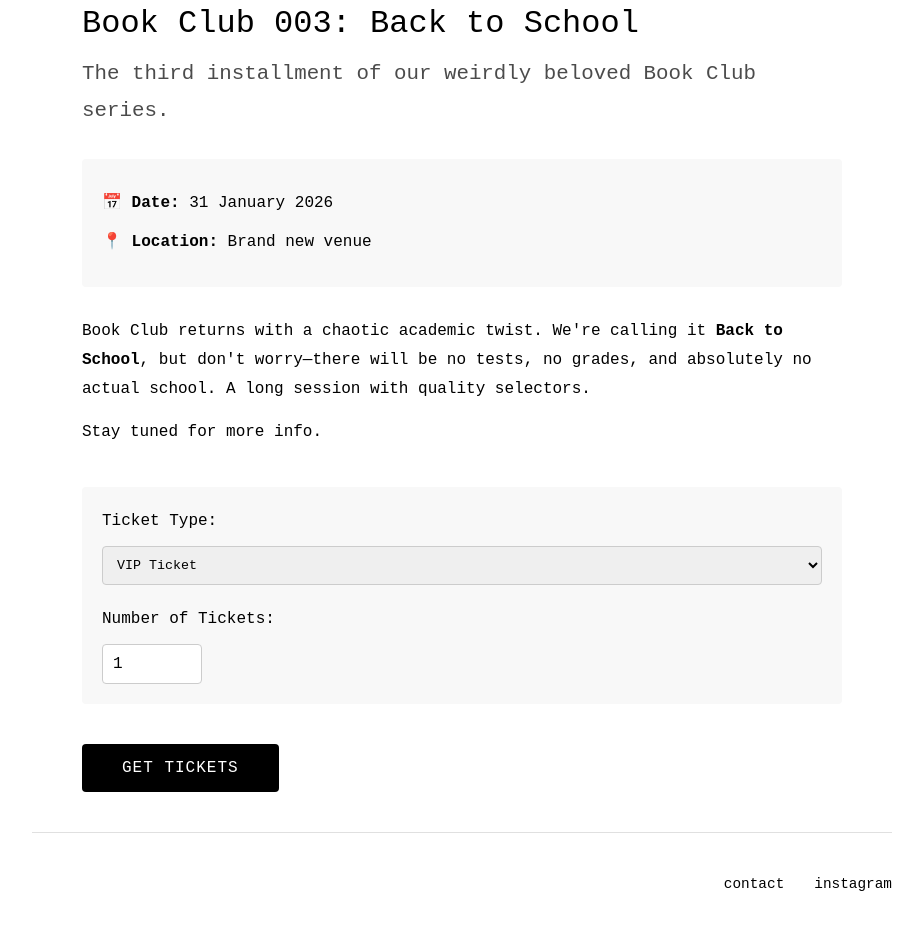
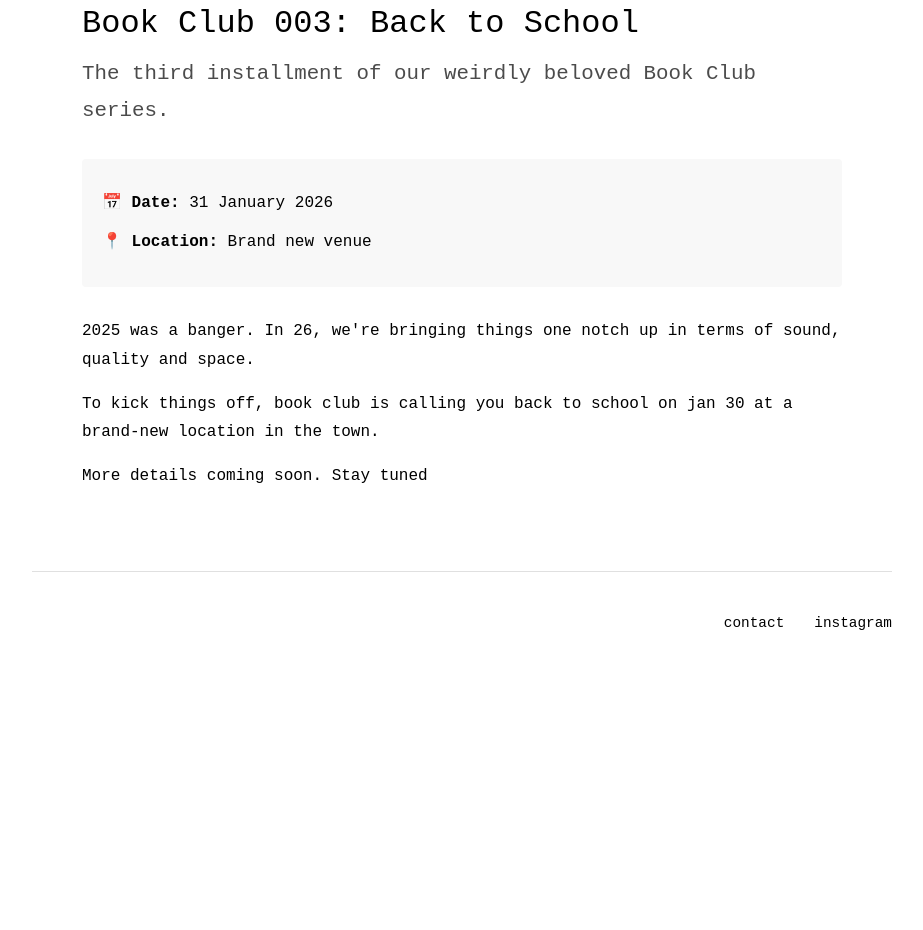
Before and after one commit to shameekvats/low-key, a website: page event-bookclub-31012026.html in a window 1280 px wide. Shown: the part 741-1671 px from the top of the page, without its empty margins (178-1101 px from the left). After the commit the page ends 1436 px from the top, so only its background shows below. Drawn offline with Linux system fonts and the light colour scheme.

Commit message:
Update event description and comment out ticket section
Revised the event description for the 2026 Book Club event to reflect new details and energy. Commented out the ticket selection and purchase functionality, indicating that ticket sales will be available soon.

```diff
--- a/event-bookclub-31012026.html
+++ b/event-bookclub-31012026.html
@@ -156,10 +156,13 @@
                 </div>
 
                 <div class="event-description">
-                    <p>Book Club returns with a chaotic academic twist. We're calling it <strong>Back to School</strong>, but don't worry—there will be no tests, no grades, and absolutely no actual school. A long session with quality selectors.</p>
-                    <p>Stay tuned for more info.</p>
+                    <p>2025 was a banger. In 26, we're bringing things one notch up in terms of sound, quality and space.</p>
+                    <p>To kick things off, book club is calling you back to school on jan 30 at a brand-new location in the town.</p>
+                    <p>More details coming soon. Stay tuned</p>
                 </div>
 
+                <!-- Ticket sales coming soon -->
+                <!--
                 <div class="ticket-selection">
                     <label for="ticket-type">Ticket Type:</label>
                     <select id="ticket-type" style="width: 100%; padding: 10px; margin-bottom: 20px; font-family: 'Courier New', Courier, 'Lucida Console', Monaco, monospace; border: 1px solid #ccc; border-radius: 4px;">
@@ -172,6 +175,7 @@
                 </div>
 
                 <button onclick="buyTickets()" class="btn-tickets-large" id="checkout-button">Get Tickets</button>
+                -->
             </div>
         </div>
 
@@ -184,6 +188,7 @@
     </div>
 
     <script src="script.js"></script>
+    <!--
     <script>
         async function buyTickets() {
             const button = document.getElementById('checkout-button');
@@ -231,5 +236,6 @@
             }
         }
     </script>
+    -->
 </body>
 </html>
```
